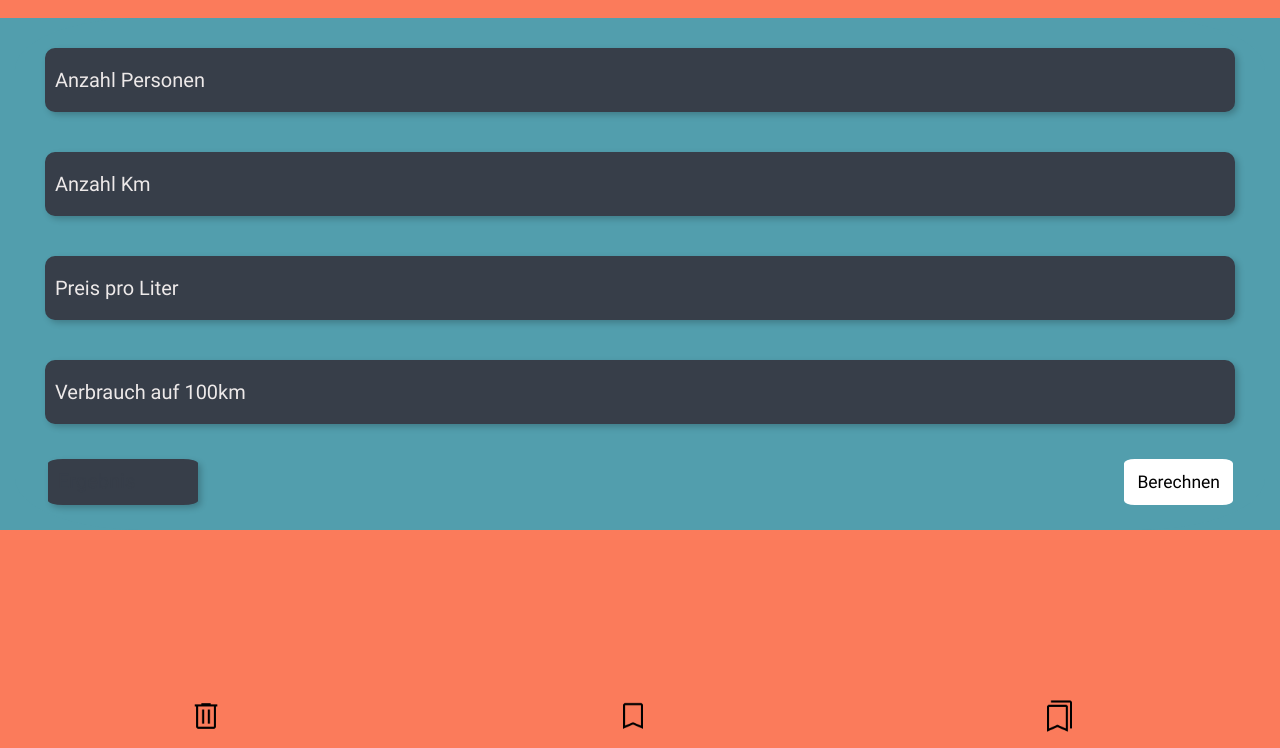
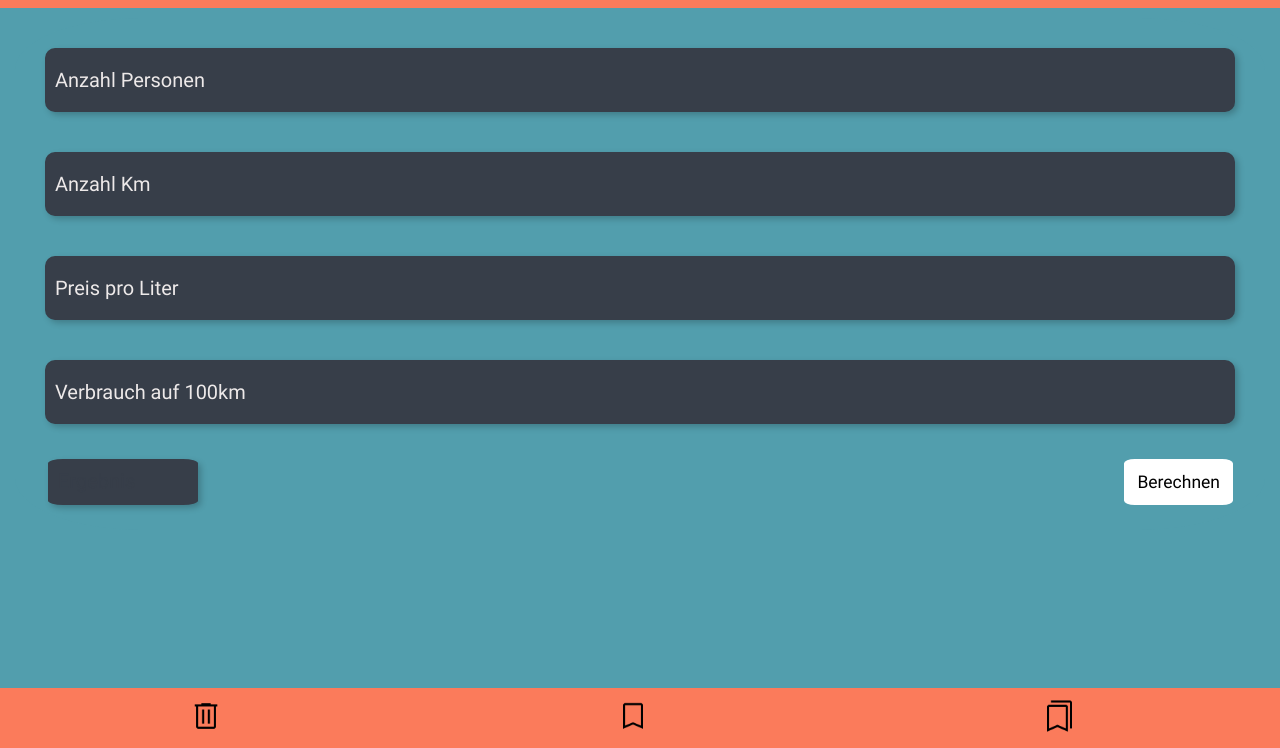
Before and after one commit to JanRaadts/spritkostenrechner, a plain HTML site: page index.html in a window 1280 px wide. Shown: the part 52-800 px from the top of the page. Drawn offline with Linux system fonts and the light colour scheme.

Commit message:
fixed background color again

```diff
--- a/css/global.css
+++ b/css/global.css
@@ -8,7 +8,7 @@
   padding: 0;
   margin: 0;
   font-family: roboto;
-  background-color: #fb7b5b;
+  /* background-color: #fb7b5b; */
   /* border: 3px;
   border-color: rgb(255, 0, 43);
   border-style: dotted; */
```
